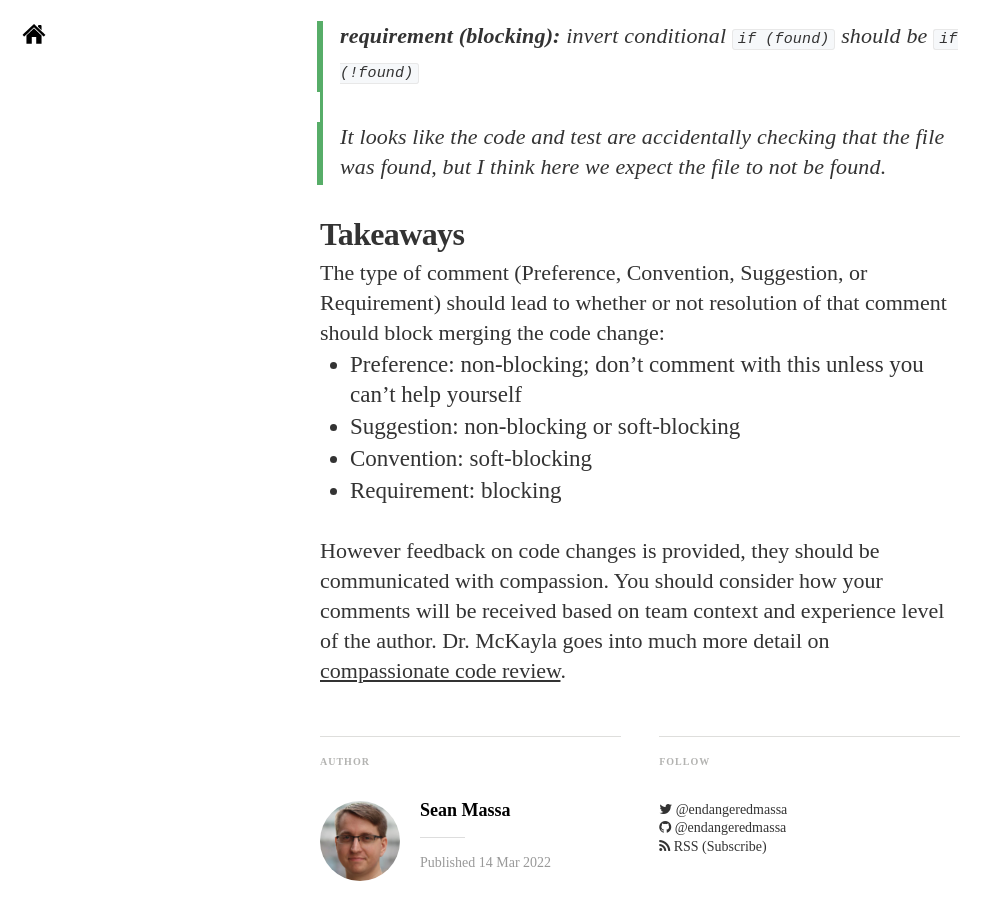
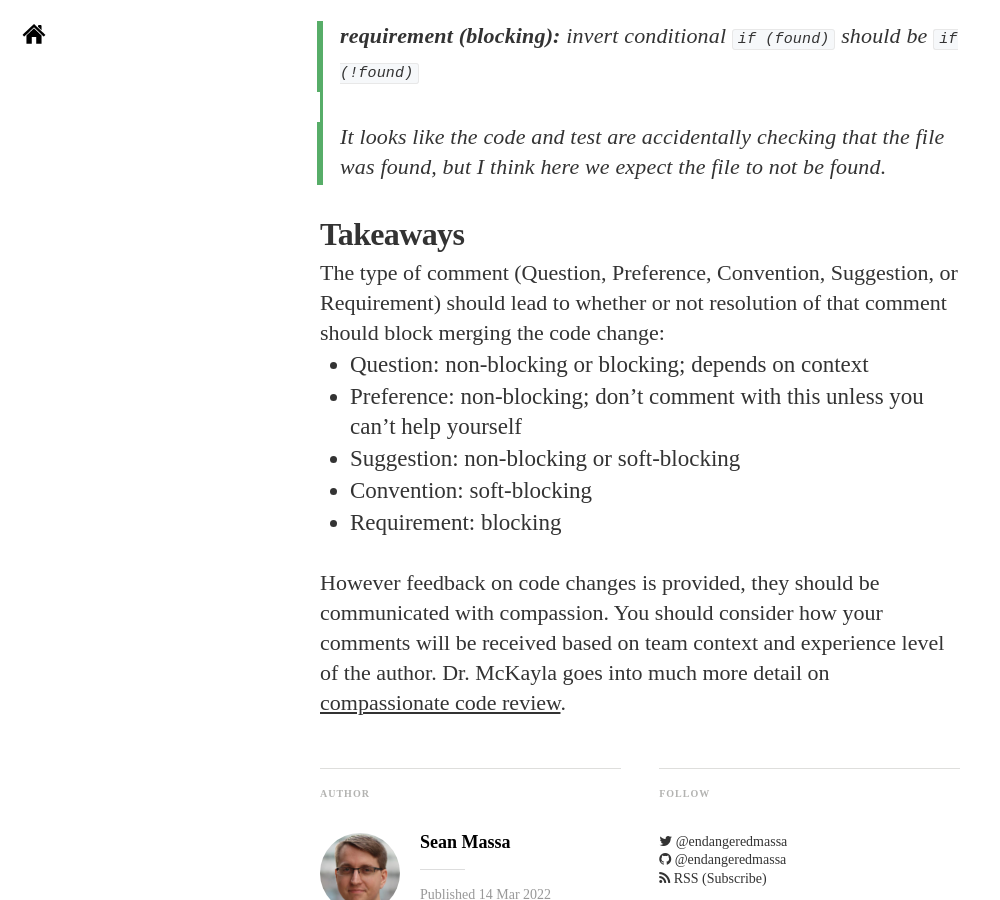
Before and after one commit to EndangeredMassa/endangeredmassa.github.com, a Jekyll site: the page built from _posts/2022-03-14-detangling-the-code-review.md, in a window 1280 px wide and 900 px high, scrolled down 7172 px. Shown: the whole window, without its empty margins (0-1000 px from the left). Built offline with Jekyll 4.4.1, drawn with Linux system fonts in a browser that asks for light colours; nearby versions of some CDN libraries; some web fonts are replaced.

Commit message:
add question comments to take aways

```diff
--- a/_posts/2022-03-14-detangling-the-code-review.md
+++ b/_posts/2022-03-14-detangling-the-code-review.md
@@ -169,8 +169,9 @@ All comments are also non-blocking unless otherwise specified.
 
 # Takeaways
 
-The type of comment (Preference, Convention, Suggestion, or Requirement) should lead to whether or not resolution of that comment should block merging the code change:
+The type of comment (Question, Preference, Convention, Suggestion, or Requirement) should lead to whether or not resolution of that comment should block merging the code change:
 
+- Question: non-blocking or blocking; depends on context
 - Preference: non-blocking; don’t comment with this unless you can’t help yourself
 - Suggestion: non-blocking or soft-blocking
 - Convention: soft-blocking
```
